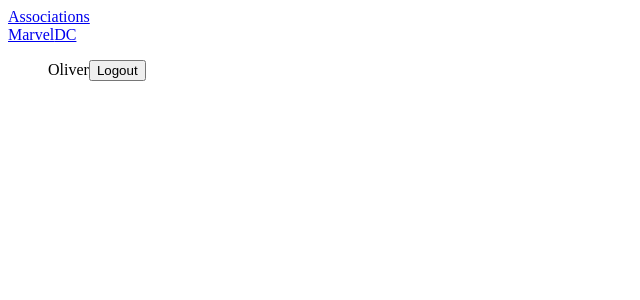
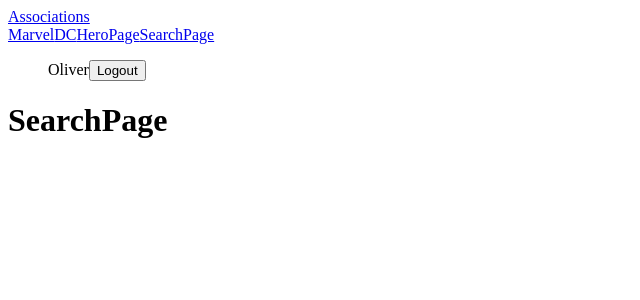
Before and after one commit to Oliver31Batista/HeroesApp, a React app: page /search in a window 1280 px wide. Shown: the top 300 px of the page, without its empty margins (0-640 px from the left). Built offline with nearby package versions, Linux system fonts and the light colour scheme; the HTML template or start-up script is replaced by a standard one.

Commit message:
Creating a second router for the heroes

```diff
--- a/src/heroes/components/Navbar.jsx
+++ b/src/heroes/components/Navbar.jsx
@@ -26,12 +26,30 @@
           >
             DC
           </NavLink>
+          <NavLink
+            className={({ isActive }) =>
+              `nav-item nav-link ${isActive ? "active" : ""}`
+            }
+            to="/hero"
+          >
+            HeroPage
+          </NavLink>
+          <NavLink
+            className={({ isActive }) =>
+              `nav-item nav-link ${isActive ? "active" : ""}`
+            }
+            to="/search"
+          >
+            SearchPage
+          </NavLink>
         </div>
       </div>
 
       <div className="navbar-collapse collapse w-100 order-3 dual-collapse2 d-flex justify-content-end">
         <ul className="navbar-nav ml-auto">
-          <span className="nav-item nav-Link text-primary align-self-center">Oliver</span>
+          <span className="nav-item nav-Link text-primary align-self-center">
+            Oliver
+          </span>
           <button className="nav-item nav-link btn">Logout</button>
         </ul>
       </div>
--- a/src/heroes/index.js
+++ b/src/heroes/index.js
@@ -1,2 +1,3 @@
-export * from './components'
-export * from './pages'
+export * from "./components";
+export * from "./pages";
+export * from "./routes/HeroesRoutes";
--- /dev/null
+++ b/src/heroes/pages/HeroPage.jsx
@@ -0,0 +1,6 @@
+export const HeroPage = () => {
+  return (
+
+    <h1>Hero</h1>
+  )
+}
--- /dev/null
+++ b/src/heroes/pages/SearchPage.jsx
@@ -0,0 +1,5 @@
+export const SearchPage = () => {
+  return (
+    <h1>SearchPage</h1>
+  )
+}
--- a/src/heroes/pages/index.js
+++ b/src/heroes/pages/index.js
@@ -1,2 +1,4 @@
 export * from "./DcPage";
 export * from "./MarvelPage";
+export * from "./HeroPage"
+export * from "./SearchPage"
--- /dev/null
+++ b/src/heroes/routes/HeroesRoutes.jsx
@@ -0,0 +1,22 @@
+import { Navigate, Route, Routes } from "react-router-dom";
+import { Navbar } from "../components";
+import { DcPage, MarvelPage, SearchPage, HeroPage } from "../pages";
+
+export const HeroesRoutes = () => {
+  return (
+    <>
+      <Navbar />
+      <div className="container">
+        <Routes>
+          <Route path="marvel" element={<MarvelPage />} />
+          <Route path="dc" element={<DcPage />} />
+
+          <Route path="search" element={<SearchPage />} />
+          <Route path="hero" element={<HeroPage />} />
+
+          <Route path="/" element={<Navigate to="/marvel" />} />
+        </Routes>
+      </div>
+    </>
+  );
+};
--- a/src/router/AppRouter.jsx
+++ b/src/router/AppRouter.jsx
@@ -1,19 +1,14 @@
-import { Routes, Route, Navigate } from "react-router-dom";
+import { Routes, Route } from "react-router-dom";
 
-import { MarvelPage, DcPage, Navbar } from "../heroes";
+import { HeroesRoutes } from "../heroes";
 import { LoginPage } from "../auth";
 
 export const AppRouter = () => {
   return (
     <>
-      <Navbar />
       <Routes>
-        <Route path="marvel" element={<MarvelPage />} />
-        <Route path="dc" element={<DcPage />} />
-
         <Route path="login" element={<LoginPage />} />
-
-        <Route path="/" element={<Navigate to="/marvel" />} />
+        <Route path="/*" element={<HeroesRoutes to="/marvel" />} />
       </Routes>
     </>
   );
```
